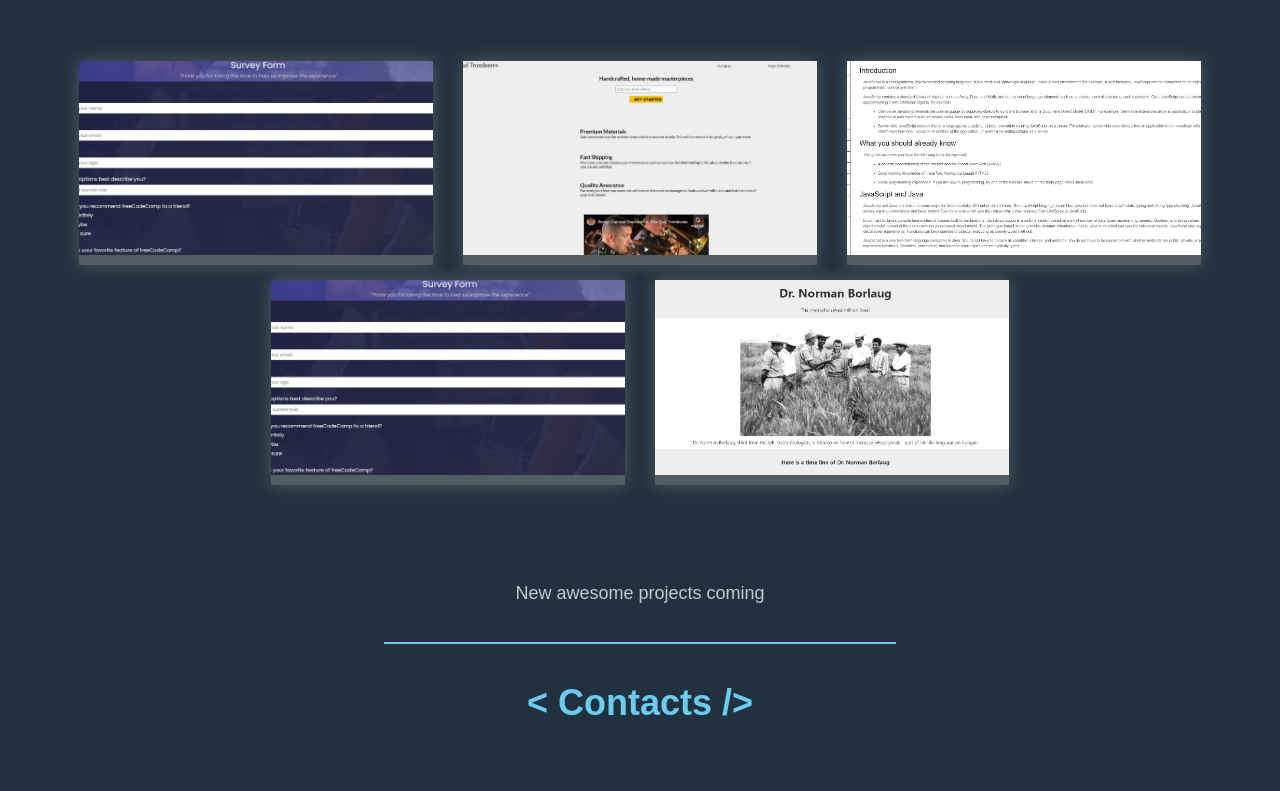
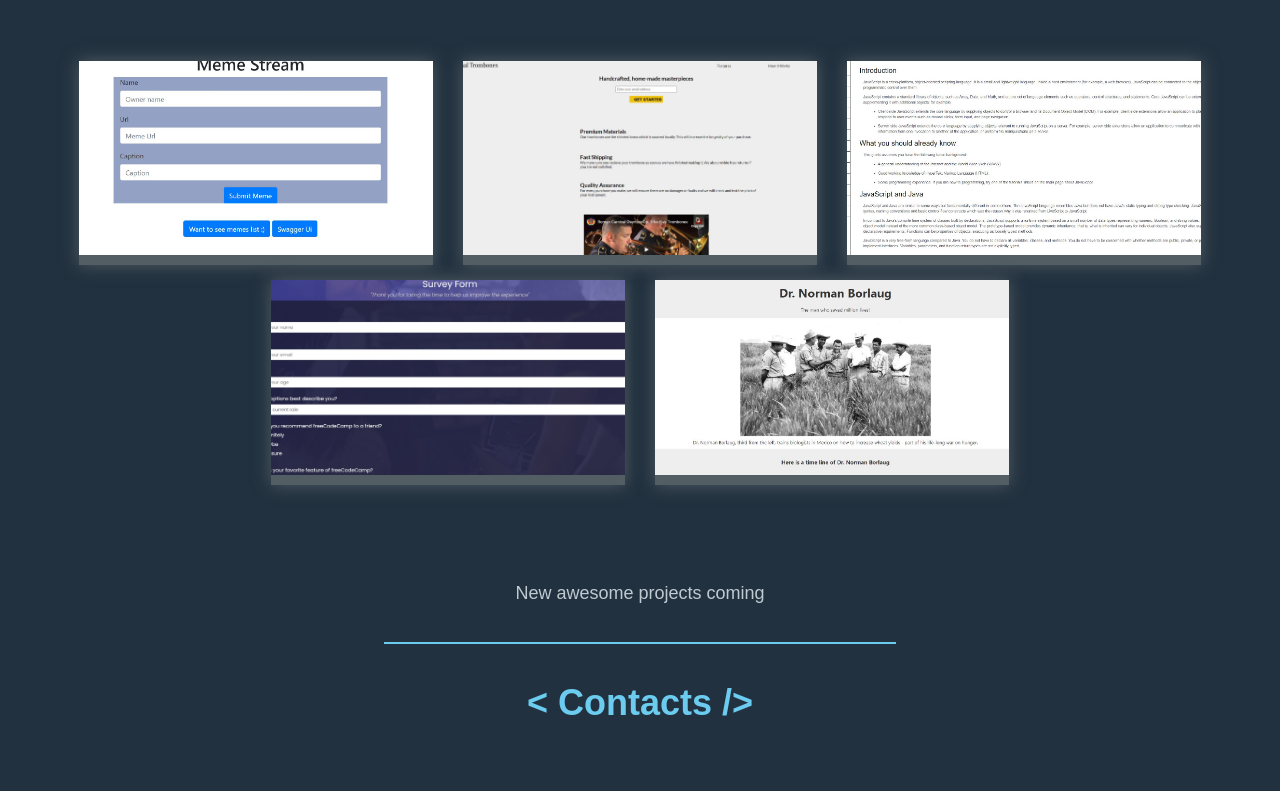
Before and after one commit to Pratyush1606/Pratyush1606.github.io, a plain HTML site: page index.html in a window 1280 px wide. Shown: the part 1346-2137 px from the top of the page. Drawn offline with nearby package versions, Linux system fonts and the light colour scheme; a web font is replaced by a local one.

Commit message:
Update index.html

```diff
--- a/index.html
+++ b/index.html
@@ -94,7 +94,7 @@
       <div class="container-fluid">
         <div class="row mb-20 justify-content-center">
           <div class="col-lg-4 col-10">
-                <div class="project wow rollIn" style="background-image: url(images/survey_form.JPG)">
+                <div class="project wow rollIn" style="background-image: url(images/xmeme.JPG)">
                   <a href="https://xmeme1606.herokuapp.com/" target="_blank">
                     <div class="overlay">
                       <div class="description">
```
